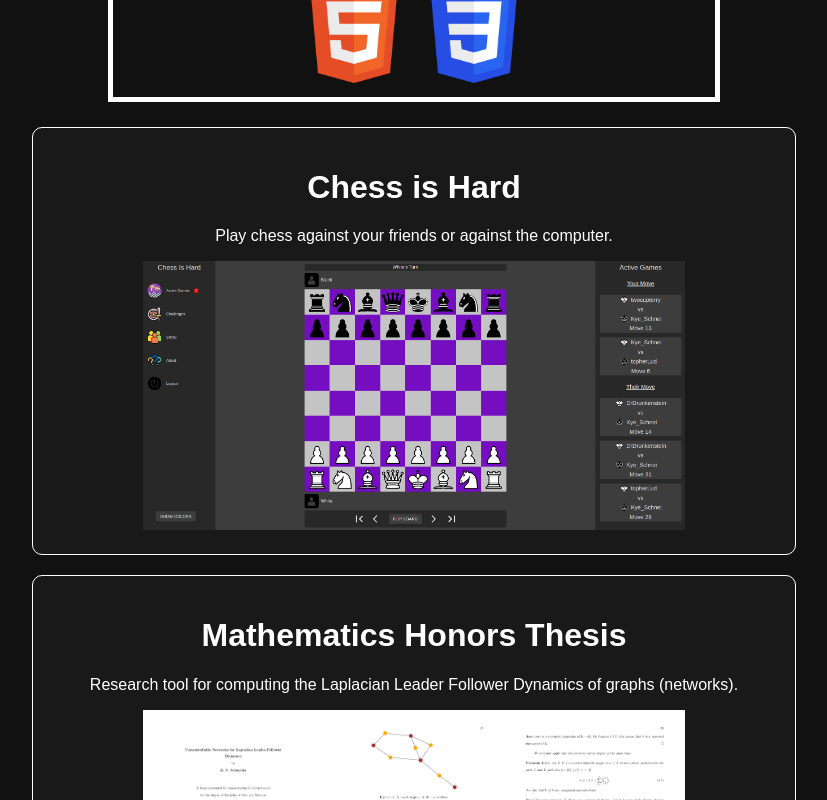
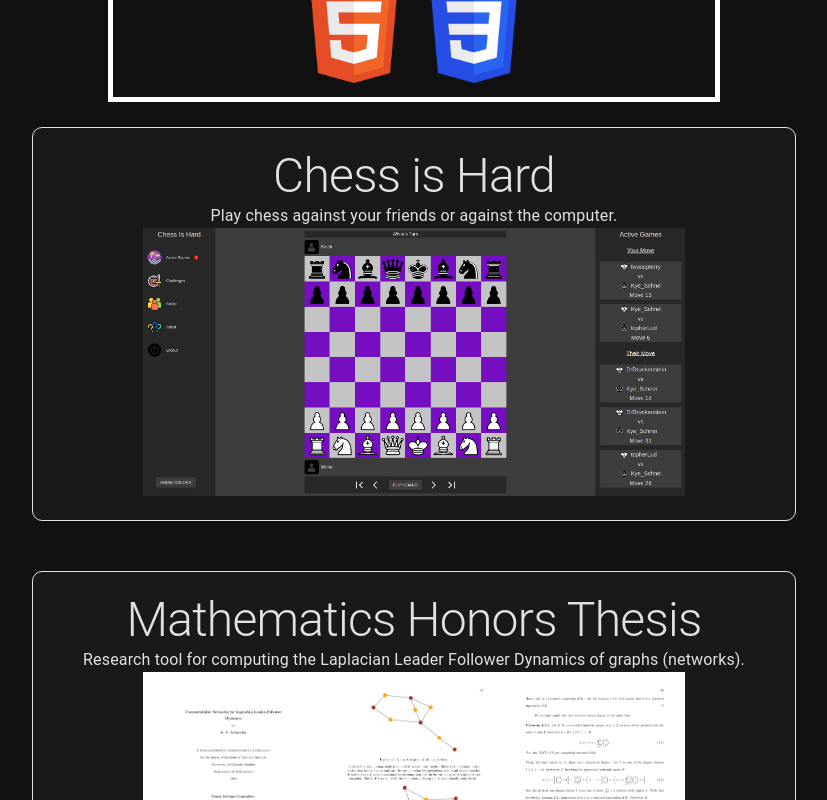
Before and after one commit to kvs247/portfolio-site, a React (Create React App) app in the folder client/: page / in a window 1280 px wide. Shown: the part 680-1480 px from the top of the page, without its empty margins (226-1053 px from the left). Built offline with nearby package versions, Linux system fonts and the light colour scheme; no server answers.

Commit message:
convert ProjectCard.js to MUI componenets

```diff
--- a/client/src/components/ProjectCard.js
+++ b/client/src/components/ProjectCard.js
@@ -1,41 +1,49 @@
-import { Link } from 'react-router-dom';
 import styled from 'styled-components';
+import Box from '@mui/material/Box';
+import Link from '@mui/material/Link';
+import Typography from '@mui/material/Typography';
 
 function ProjectCard({ title, description, image, url }) {
     return (
-        <Card>
-          <StyledLink to={{ pathname: `${url}` }} target='_blank'>
-            <h1>{title}</h1>
-            <p>{description}</p>
-            <img src={image} alt='' />
-          </StyledLink>
-        </Card>
+        <Box
+          sx={{
+            bgcolor: '#191919',
+            borderRadius: '10px',
+            border: '1px solid #e1e1e1',
+            width: '80%',
+            mb: '50px',
+            mx: 'auto',
+            p: '20px',
+            textAlign: 'center',
+            transition: '0.5s',
+            '&:hover': {
+              transform: 'scale(1.05)'
+            }
+          }}
+        >
+          <Link
+            to={{ pathname: `${url}` }}
+            target='_blank'
+            sx={{
+              color: '#e1e1e1',
+              textDecoration: 'none',
+              cursor: 'pointer',
+            }}
+          >
+            <Typography variant='h1'>{title}</Typography>
+            <Typography>{description}</Typography>
+            <Box
+              component='img'
+              src={image}
+              alt=''
+              sx={{
+                width: '75%',
+
+              }}
+            />
+          </Link>
+        </Box>
     );
 }
 
 export default ProjectCard;
-
-const Card = styled.div`
-    background-color: var(--light-grey);
-    border-radius: 10px;
-    border: 1px solid var(--white);
-    margin-bottom: 50px;
-    margin: 20px auto;
-    padding: 20px;
-    text-align: center;
-    transition: 0.5s;
-    width: 80%;
-
-    &:hover {
-        transform: scale(1.05);
-    }
-
-    img {
-        width: 75%;
-    }
-`;
-
-const StyledLink = styled(Link)`
-    text-decoration: none;
-    color: var(--white);
-`;
--- a/client/src/index.js
+++ b/client/src/index.js
@@ -2,12 +2,36 @@ import React from 'react';
 import ReactDOM from 'react-dom/client';
 import App from './App';
 import { BrowserRouter as Router } from 'react-router-dom';
+import { createTheme, ThemeProvider } from '@mui/material';
+
+const theme = createTheme({
+  palette: {
+    primary: {
+      main: '#3D3D3D',
+    },
+    secondary: {
+      main: '#282828',
+    },
+  },
+  typography: {
+    h1: {
+      fontSize: '3rem',
+      color: '#E1E1E1',
+    },
+    h2: {
+      fontSize: '2rem',
+      color: '#E1E1E1',
+    }
+  },
+});
 
 const root = ReactDOM.createRoot(document.getElementById('root'));
 root.render(
   <Router>
-    <React.StrictMode>
-      <App />
-    </React.StrictMode>
+    <ThemeProvider theme={theme}>
+      <React.StrictMode>
+        <App />
+      </React.StrictMode>
+    </ThemeProvider>
   </Router>
 );
```
